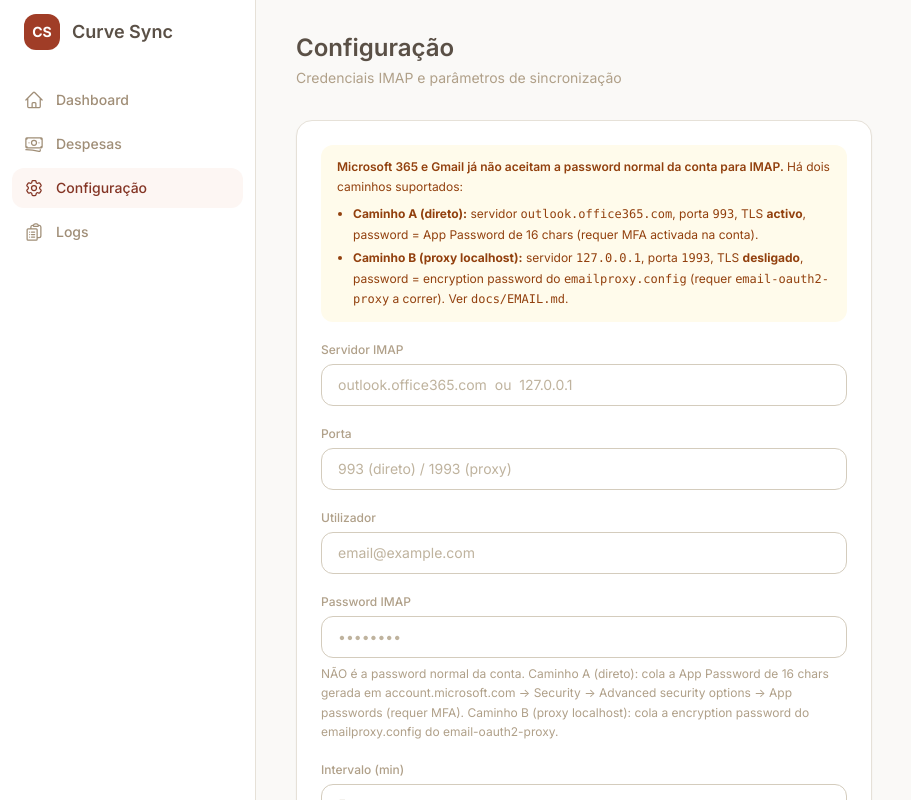
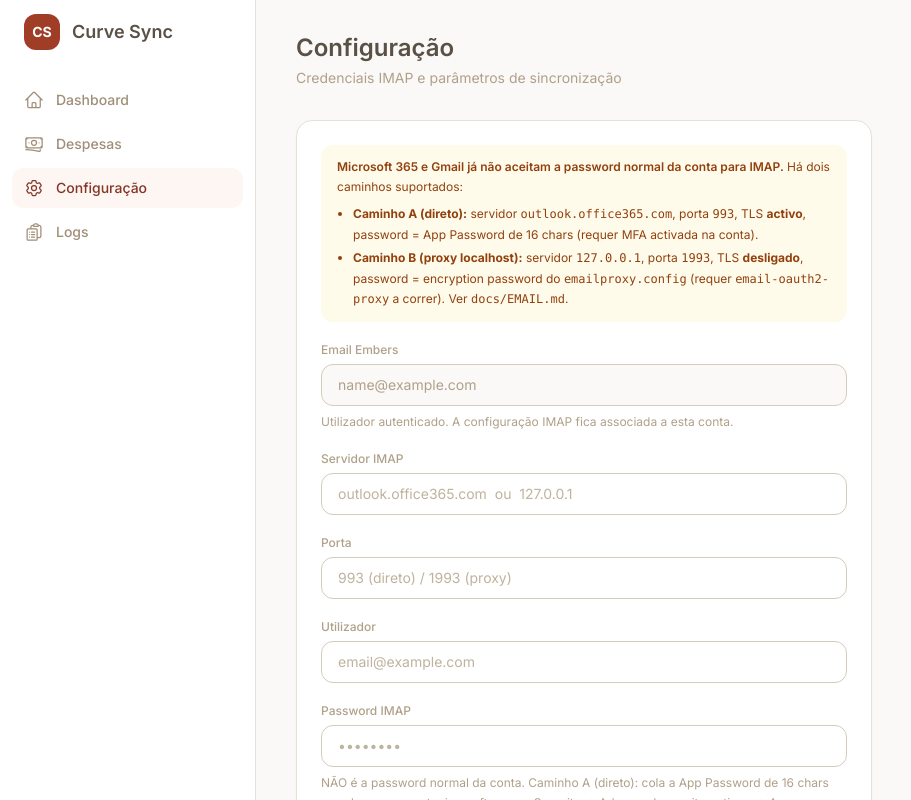
Before and after one commit to filipe3x/Curve-sync, a React (Vite) app in the folder client/: page /curve/config in a window 1280 px wide. Shown: the top 800 px of the page, without its empty margins (0-911 px from the left). Built offline with nearby package versions, Linux system fonts and the light colour scheme; no server answers; sample sign-in values are in the browser's storage.

Commit message:
feat(config): show authenticated user email as read-only field
Display the logged-in user's email in the config page as a disabled
input, so the user sees which account the IMAP config is linked to.

https://claude.ai/code/session_01LEWndTw84okqbDMzDeECFx

```diff
--- a/client/src/pages/CurveConfigPage.jsx
+++ b/client/src/pages/CurveConfigPage.jsx
@@ -1,5 +1,6 @@
 import { useCallback, useEffect, useRef, useState } from 'react';
 import PageHeader from '../components/common/PageHeader';
+import { useAuth } from '../contexts/AuthContext';
 import * as api from '../services/api';
 
 // Text fields only. `imap_folder` is rendered separately as a state-aware
@@ -39,6 +40,7 @@ const FIELDS = [
 const FOLDER_AUTOSAVE_MS = 300;
 
 export default function CurveConfigPage() {
+  const { user } = useAuth();
   const [form, setForm] = useState({});
   const [saving, setSaving] = useState(false);
   const [testing, setTesting] = useState(false);
@@ -187,6 +189,21 @@ export default function CurveConfigPage() {
         </div>
 
         <div className="grid gap-5">
+          {/* Read-only: authenticated user's email */}
+          <label className="block">
+            <span className="mb-1.5 block text-xs font-medium text-sand-500">
+              Email Embers
+            </span>
+            <input
+              type="email"
+              value={user?.email ?? ''}
+              disabled
+              className="input bg-sand-50 text-sand-500"
+            />
+            <span className="mt-1.5 block text-xs leading-relaxed text-sand-500">
+              Utilizador autenticado. A configuração IMAP fica associada a esta conta.
+            </span>
+          </label>
           {FIELDS.map(({ key, label, placeholder, type, help }) => (
             <label key={key} className="block">
               <span className="mb-1.5 block text-xs font-medium text-sand-500">
```
